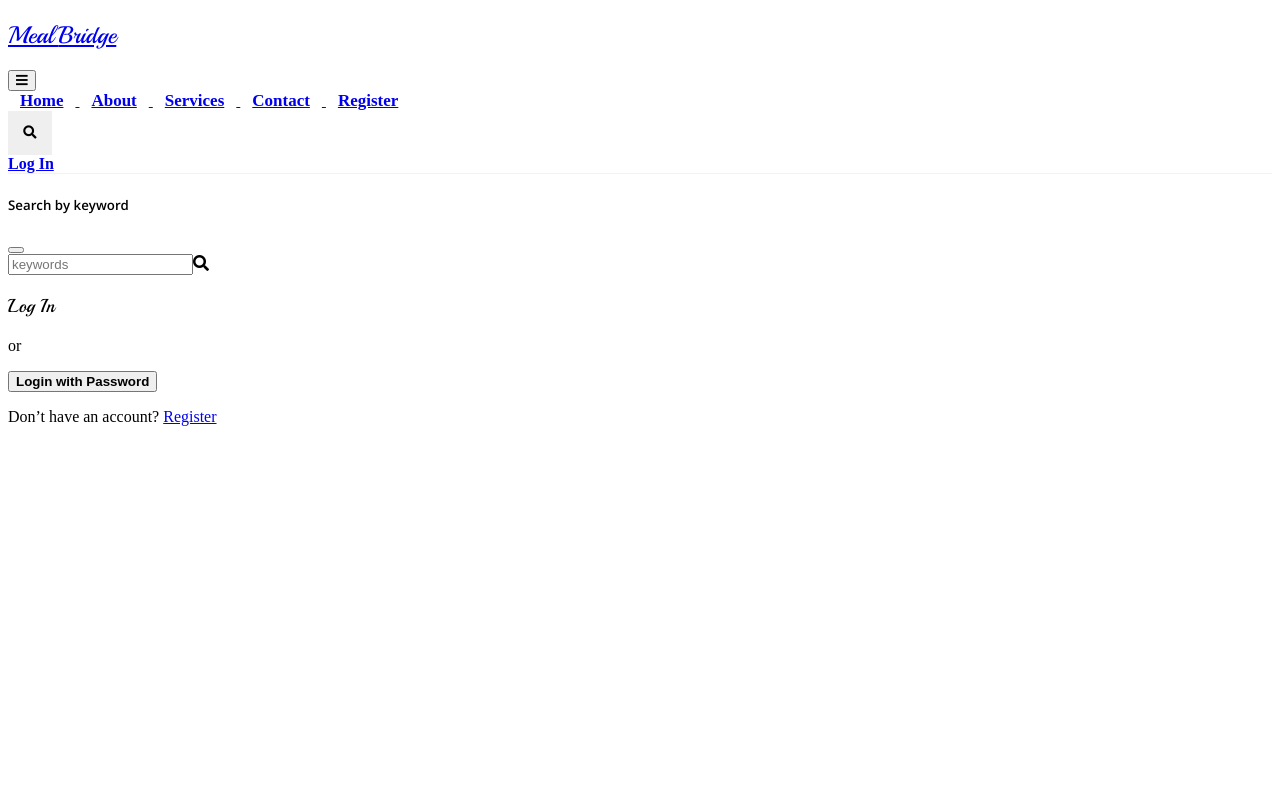
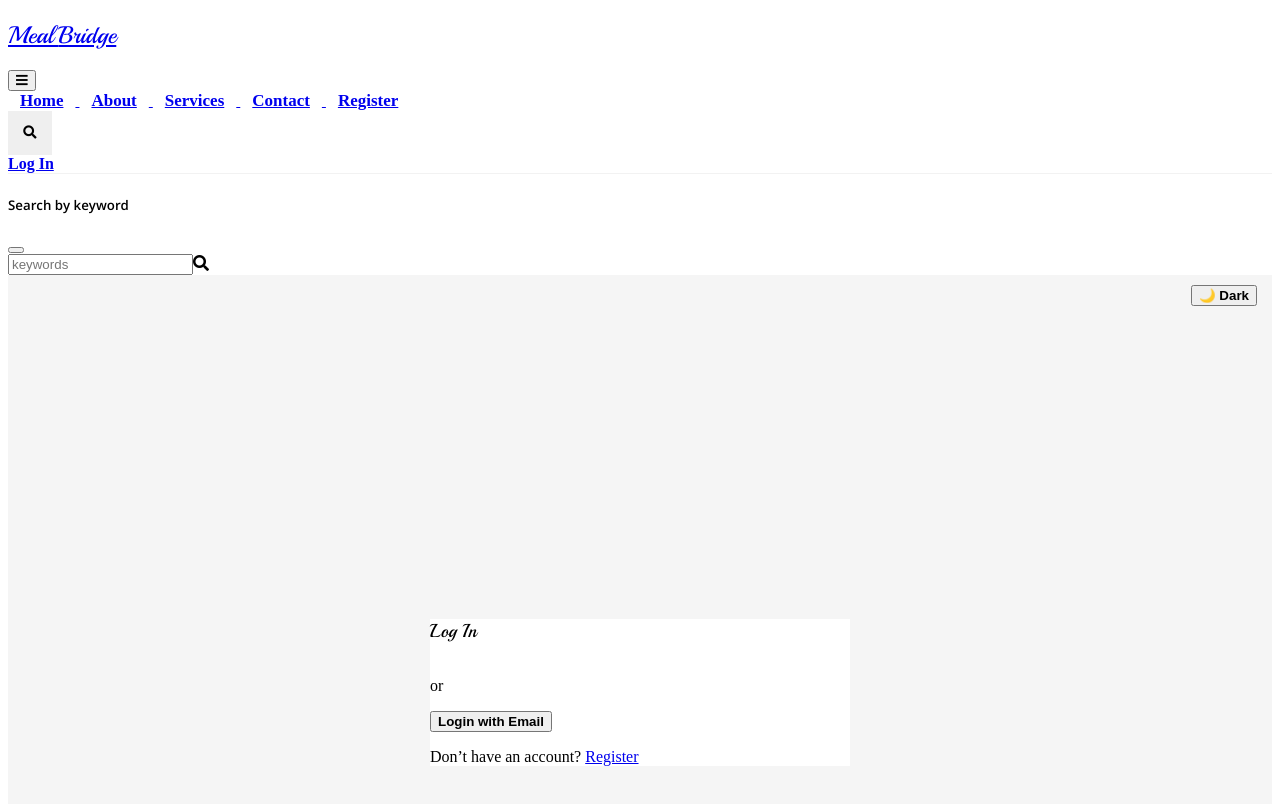
Before and after one commit to arpita4878/MealBridge, a React (Vite) app in the folder food/: page /login in a window 1280 px wide. Shown: the top 804 px of the page. Built offline with nearby package versions, Linux system fonts and the light colour scheme.

Commit message:
"login layout update"

```diff
--- a/food/src/component/User/Login/Login.css
+++ b/food/src/component/User/Login/Login.css
@@ -1,28 +1,17 @@
-.captcha-box {
-  padding: 6px 12px;
-  font-size: 22px;
-  color: red;
-  background-color: #f8f9fa;
-  border: 1px solid #ddd;
-  border-radius: 4px;
-  letter-spacing: 6px;
-  text-decoration: line-through;
-  user-select: none;
-}
-.success-overlay {
-  position: absolute;
-  inset: 0;
-  background: rgba(255, 255, 255, 0.8);
-  z-index: 10;
-}
 .login-wrapper {
   display: flex;
   justify-content: center;
   align-items: center;
   min-height: 100vh;
-  background-color: #f7f7f7;
+  background-color: #f5f5f5;
   padding: 1rem;
-  transition: background 0.3s;
+  transition: background-color 0.3s;
+  position: relative;
+}
+
+.dark-mode {
+  background-color: #121212;
+  color: #f1f1f1;
 }
 
 .login-container {
@@ -31,38 +20,35 @@
 }
 
 .login-box {
-  background: white;
-  border-radius: 8px;
-  transition: background 0.3s;
+  background-color: #fff;
+  transition: background-color 0.3s;
 }
 
 .dark-mode .login-box {
   background-color: #1e1e1e;
-  color: #f1f1f1;
+  border: 1px solid #333;
 }
 
-.dark-mode input,
-.dark-mode .form-control {
-  background-color: #333 !important;
-  color: #fff !important;
-  border: 1px solid #444;
+.theme-toggle {
+  position: absolute;
+  top: 10px;
+  right: 15px;
+  z-index: 100;
 }
 
-.captcha-box {
-  background-color: #e0e0e0;
-  padding: 4px 10px;
-  font-weight: bold;
-  border-radius: 4px;
+.transition-box {
+  overflow: hidden;
+  transition: max-height 0.5s ease, opacity 0.3s ease;
+  max-height: 0;
+  opacity: 0;
 }
 
-.collapse-form {
-  overflow: hidden;
-  max-height: 0;
-  opacity: 0;
-  transition: all 0.4s ease;
-}
-
-.collapse-form.expanded {
+.transition-box.show {
   max-height: 1000px;
   opacity: 1;
 }
+
+.transition-box.hide {
+  max-height: 0;
+  opacity: 0;
+}
--- a/food/src/component/User/Login/Login.jsx
+++ b/food/src/component/User/Login/Login.jsx
@@ -16,6 +16,13 @@ function Login() {
   const [userInputCaptcha, setUserInputCaptcha] = useState('');
   const [captchaError, setCaptchaError] = useState('');
   const [showForm, setShowForm] = useState(false);
+  const [darkMode, setDarkMode] = useState(false);
+
+  useEffect(() => {
+    // Detect system theme
+    const systemDark = window.matchMedia('(prefers-color-scheme: dark)').matches;
+    setDarkMode(systemDark);
+  }, []);
 
   const validate = () => {
     const newError = {};
@@ -40,7 +47,6 @@ function Login() {
   useEffect(() => {
     refreshCaptcha();
 
-    // Initialize Google Sign-In
     window.google?.accounts.id.initialize({
       client_id: '906310881176-79sroguj45kjautpb9go7bhmn7gsl784.apps.googleusercontent.com',
       callback: handleGoogleResponse,
@@ -114,18 +120,27 @@ function Login() {
   };
 
   return (
-    <div >
+    <div className={`login-wrapper ${darkMode ? 'dark-mode' : ''}`}>
+      <div className="theme-toggle">
+        <button
+          className="btn btn-sm btn-outline-light"
+          onClick={() => setDarkMode(!darkMode)}
+        >
+          {darkMode ? '🌞 Light' : '🌙 Dark'}
+        </button>
+      </div>
+
       <div className="login-container">
-        <div className="login-box shadow bg-white rounded p-4">
+        <div className="login-box shadow p-4 rounded">
+
           <div className="text-center mb-3">
-            <h3 className="fw-bold">{showForm ? 'Log In with Email' : 'Log In'}</h3>
+            <h3 className="fw-bold">{showForm ? 'Login with Email' : 'Log In'}</h3>
             {output && (
               <p className={`mt-2 fw-semibold ${success ? 'text-success' : 'text-danger'}`}>{output}</p>
             )}
           </div>
 
-          {!showForm && (
-            <>
+          <div className={`transition-box ${showForm ? 'hide' : 'show'}`}>
             <div id="googleSignInDiv" className="d-flex justify-content-center mb-3" />
             <p className="text-center text-muted">or</p>
             <div className="text-center">
@@ -134,13 +149,12 @@ function Login() {
                 className="btn btn-outline-secondary"
                 onClick={() => setShowForm(true)}
               >
-                  Login with Password
+                Login with Email
               </button>
             </div>
-            </>
-          )}
+          </div>
 
-          <div className={`collapse-form ${showForm ? 'expanded' : ''}`}>
+          <div className={`transition-box ${showForm ? 'show' : 'hide'}`}>
             <form onSubmit={handleSubmit} noValidate>
               <div className="mb-3">
                 <input
@@ -192,6 +206,17 @@ function Login() {
                   {isLoading ? 'Logging in...' : 'Login'}
                 </button>
               </div>
+
+              <div className="text-center mt-3">
+                <button
+                  type="button"
+                  className="btn btn-link text-muted"
+                  onClick={() => setShowForm(false)}
+                  disabled={isLoading}
+                >
+                  ← Back to Google Login
+                </button>
+              </div>
             </form>
           </div>
 
@@ -206,9 +231,6 @@ function Login() {
           <p className="text-center text-muted mt-3">
             Don’t have an account? <Link to="/register" className="fw-bold">Register</Link>
           </p>
-
-          {/* Optional: Dark mode toggle */}
-
         </div>
       </div>
     </div>
```
Lines whose indentation alone changed are shown as unchanged.
